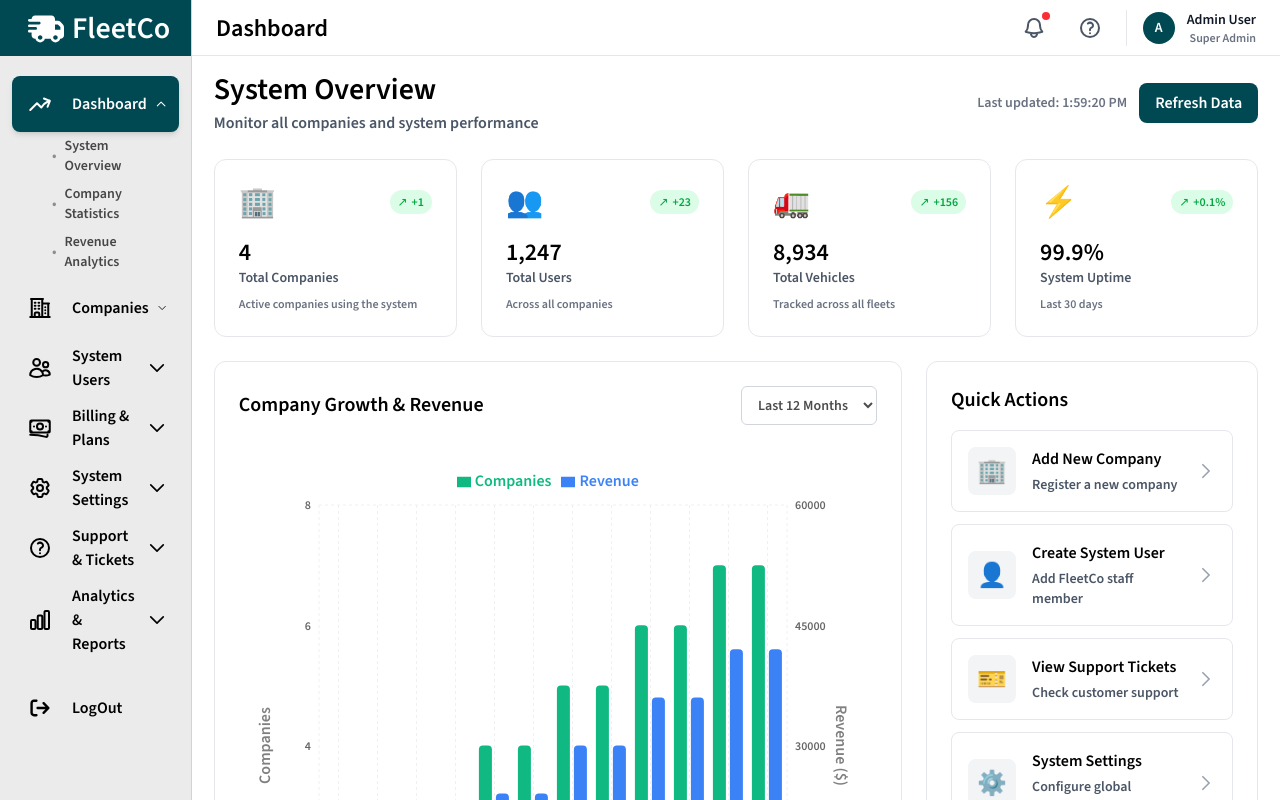
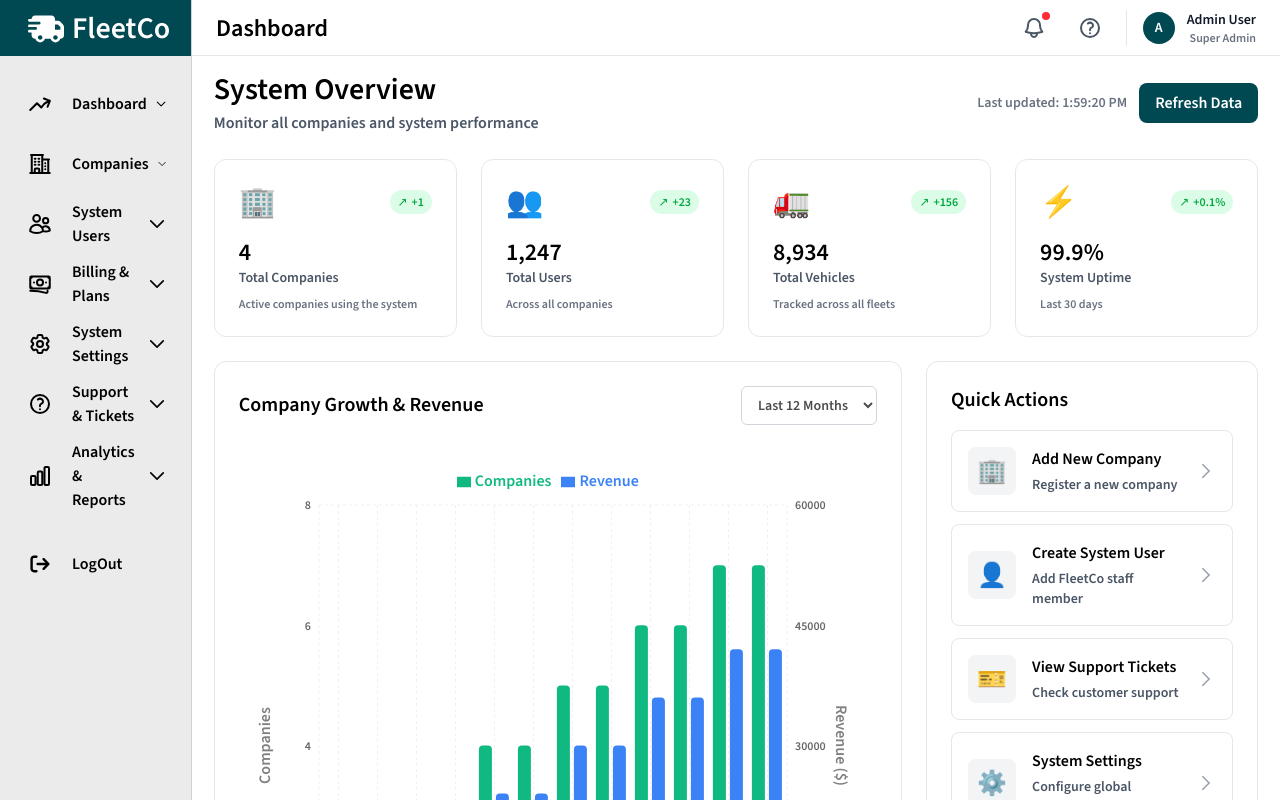
Before and after one commit to FleetCo-Solutions/fleetmanagement, a Next.js app: page /admin in a window 1280 px wide. Built offline with nearby package versions, Linux system fonts and the light colour scheme.

Commit message:
customized the sidebarItems

```diff
--- a/app/components/navigations/sideBarItem.tsx
+++ b/app/components/navigations/sideBarItem.tsx
@@ -2,7 +2,6 @@
 import Link from "next/link";
 import { usePathname } from "next/navigation";
 import { useState, useMemo } from "react";
-import LogOutBtn from "./logOutBtn";
 
 interface SidebarSubItem {
   subItemName: string;
@@ -19,31 +18,61 @@ interface SidebarItemProps {
 
 export default function SidebarItem({ ...props }: SidebarItemProps) {
   const pathname = usePathname();
-  const isActive = pathname === props.route || (props.route !== "/" && pathname.startsWith(props.route));
   const hasChildren = (props.subItems?.length || 0) > 0;
+
   const isAnyChildActive = useMemo(
     () => (props.subItems || []).some((s) => s.route && pathname === s.route),
     [pathname, props.subItems]
   );
+
+  // Parent is only active if it's the exact route AND no child is active
+  const isActive =
+    !hasChildren &&
+    (pathname === props.route ||
+      (props.route !== "/" && pathname.startsWith(props.route)));
+
   const [open, setOpen] = useState(isActive || isAnyChildActive);
 
   return (
     <li className="mx-3">
       {/* Main Item */}
       <div
-        onClick={() => hasChildren ? setOpen((v) => !v) : undefined}
+        onClick={() => (hasChildren ? setOpen((v) => !v) : undefined)}
         className={`rounded-lg p-1 flex items-center justify-between cursor-pointer transition-all duration-200 ${
-          isActive || isAnyChildActive
+          isActive
             ? "bg-[#004953] text-white shadow-md"
             : "hover:bg-[#004953] hover:text-white"
         }`}
       >
+        {hasChildren ? (
+          <div className="flex-1 flex items-center gap-2">
+            <div
+              className={`p-3 rounded-xl flex items-center justify-center ${
+                props.isCollapsed ? "mx-auto" : ""
+              }`}
+            >
+              {props.itemIcon}
+            </div>
+            {!props.isCollapsed && <span>{props.itemName}</span>}
+          </div>
+        ) : (
           <Link href={props.route} className="flex-1">
-          <div className={`flex items-center gap-2 ${props.isCollapsed ? "justify-center" : "justify-start"}`}>
-            <div className={`p-3 rounded-xl flex items-center justify-center ${props.isCollapsed ? "mx-auto" : ""}`}>{props.itemIcon}</div>
+            <div
+              className={`flex items-center gap-2 ${
+                props.isCollapsed ? "justify-center" : "justify-start"
+              }`}
+            >
+              <div
+                className={`p-3 rounded-xl flex items-center justify-center ${
+                  props.isCollapsed ? "mx-auto" : ""
+                }`}
+              >
+                {props.itemIcon}
+              </div>
               {!props.isCollapsed && <span>{props.itemName}</span>}
             </div>
           </Link>
+        )}
 
         {hasChildren && !props.isCollapsed && (
           <svg
@@ -52,9 +81,15 @@ export default function SidebarItem({ ...props }: SidebarItemProps) {
             viewBox="0 0 24 24"
             strokeWidth={2}
             stroke="currentColor"
-            className={`size-5 mx-2 transition-transform duration-300 ${open ? "rotate-180" : ""}`}
+            className={`size-5 mx-2 transition-transform duration-300 ${
+              open ? "rotate-180" : ""
+            }`}
           >
-            <path strokeLinecap="round" strokeLinejoin="round" d="m19.5 8.25-7.5 7.5-7.5-7.5" />
+            <path
+              strokeLinecap="round"
+              strokeLinejoin="round"
+              d="m19.5 8.25-7.5 7.5-7.5-7.5"
+            />
           </svg>
         )}
       </div>
@@ -62,27 +97,31 @@ export default function SidebarItem({ ...props }: SidebarItemProps) {
       {/* Dropdown Children */}
       {hasChildren && !props.isCollapsed && (
         <ul
-          className={`pl-10 pr-3 overflow-hidden transition-all duration-300 ease-in-out text-sm text-black/70 ${
+          className={`overflow-hidden transition-all duration-300 ease-in-out text-sm text-black/70 ${
             open ? "max-h-40 opacity-100" : "max-h-0 opacity-0"
           }`}
         >
           {(props.subItems || []).map((subItem, index) => {
-            const subActive = subItem.route ? pathname === subItem.route : false;
+            const subActive = subItem.route
+              ? pathname === subItem.route
+              : false;
             return (
-              <li key={index} className="py-1">
-                <div className="flex items-center gap-2">
-                  <span className="text-black/40">•</span>
+              <li
+                key={index}
+                className="flex-1 flex items-center gap-2 border-l-[2px] border-black/30 ml-6"
+              >
                 {subItem.route ? (
                   <Link
                     href={subItem.route}
-                      className={`${subActive ? "text-[#004953]" : "hover:text-[#004953]"}`}
+                    className={`flex items-center gap-2 pl-4 ml-5 my-1 hover:bg-[#004953] hover:text-white transition-colors rounded-lg w-full py-3 ${
+                      subActive ? "bg-[#004953] text-white" : ""
+                    }`}
                   >
-                      {subItem.subItemName}
+                    <span>{subItem.subItemName}</span>
                   </Link>
                 ) : (
                   <span className="text-black/70">{subItem.subItemName}</span>
                 )}
-                </div>
               </li>
             );
           })}
--- a/app/components/navigations/sideBarItems.tsx
+++ b/app/components/navigations/sideBarItems.tsx
@@ -26,7 +26,7 @@ export const sideBarItems = [
   },
   {
     itemName: "Asset",
-      route:"/asset",
+    route: "/asset",
     itemIcon: (
       <svg
         xmlns="http://www.w3.org/2000/svg"
@@ -147,6 +147,10 @@ export const sideBarItems = [
         />
       </svg>
     ),
+    children: [
+      { subItemName: "Overview", route: "/maintenance" },
+      { subItemName: "Orders", route: "/maintenance/orders" },
+    ],
   },
   {
     itemName: "User Management",
```
Lines whose indentation alone changed are shown as unchanged.
